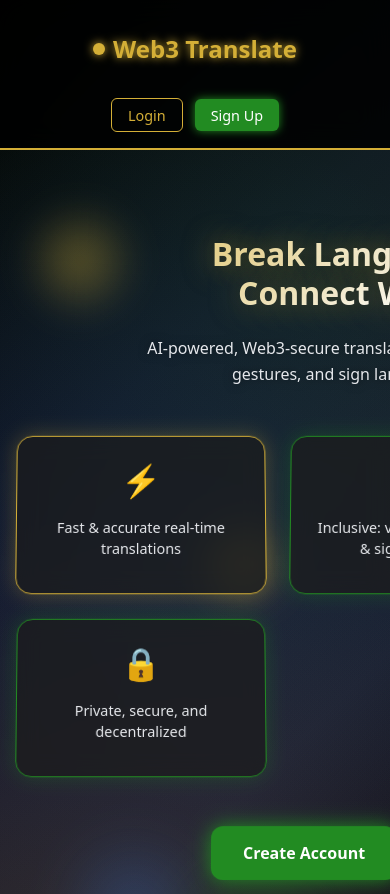
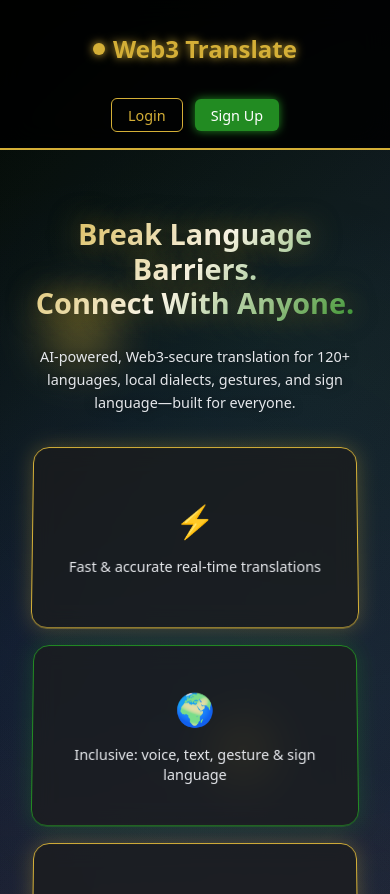
Before and after one commit to lauritalkdev/web3-translation-website, a React (Vite) app: page / in a window 390 px wide. Shown: the top 894 px of the page. Built offline with nearby package versions, Linux system fonts and the light colour scheme.

Commit message:
Fixed mobile layout for logged-in users, enhanced responsive design with better media queries, improved mobile spacing and padding

```diff
--- a/src/pages/Home.tsx
+++ b/src/pages/Home.tsx
@@ -103,6 +103,56 @@ export default function Home() {
             .mobile-user-info {
               text-align: center;
               margin-bottom: 0.5rem;
+              font-size: 0.8rem;
+            }
+
+            .mobile-content {
+              padding: 2rem 1rem;
+            }
+
+            .mobile-grid {
+              grid-template-columns: 1fr;
+              gap: 1rem;
+              margin: 0 auto 2rem;
+              max-width: 100%;
+            }
+
+            .mobile-feature {
+              padding: 1rem;
+              margin: 0 0.5rem;
+            }
+
+            .mobile-buttons {
+              gap: 0.75rem;
+              padding: 0 0.5rem;
+            }
+
+            .mobile-button {
+              padding: 0.75rem 1.5rem;
+              font-size: 0.9rem;
+              width: 100%;
+              max-width: 280px;
+            }
+          }
+
+          @media (max-width: 480px) {
+            .mobile-user-info {
+              font-size: 0.75rem;
+            }
+
+            .mobile-nav-buttons button {
+              padding: 0.35rem 0.75rem;
+              font-size: 0.8rem;
+            }
+
+            .mobile-content h1 {
+              font-size: 1.8rem;
+              margin-bottom: 1rem;
+            }
+
+            .mobile-content p {
+              font-size: 0.9rem;
+              margin-bottom: 2rem;
             }
           }
         `}
@@ -281,19 +331,21 @@ export default function Home() {
         </div>
       </nav>
 
-      {/* Hero Section */}
-      <div style={{
+      {/* Hero Section - Mobile Optimized */}
+      <div className="mobile-content" style={{
         maxWidth: '1200px',
         margin: '0 auto',
-        padding: '4rem 1rem',
+        padding: '3rem 1rem',
         textAlign: 'center',
         position: 'relative',
         zIndex: 5,
-        flex: '1'
+        flex: '1',
+        width: '100%',
+        boxSizing: 'border-box'
       }}>
         {/* Main Title */}
         <h1 style={{
-          fontSize: 'clamp(2rem, 5vw, 3.5rem)',
+          fontSize: 'clamp(1.8rem, 5vw, 3.5rem)',
           fontWeight: 'bold',
           marginBottom: '1.5rem',
           background: 'linear-gradient(135deg, #D4AF37 0%, #FFFFFF 50%, #228B22 100%)',
@@ -301,32 +353,35 @@ export default function Home() {
           WebkitBackgroundClip: 'text',
           color: 'transparent',
           textShadow: '0 0 30px rgba(212, 175, 55, 0.5)',
-          lineHeight: '1.2'
+          lineHeight: '1.2',
+          padding: '0 0.5rem'
         }}>
           Break Language Barriers.<br />Connect With Anyone.
         </h1>
 
         {/* Subtitle */}
         <p style={{
-          fontSize: 'clamp(1rem, 3vw, 1.25rem)',
+          fontSize: 'clamp(0.9rem, 3vw, 1.25rem)',
           color: '#E5E7EB',
-          marginBottom: '3rem',
+          marginBottom: '2rem',
           maxWidth: '600px',
-          margin: '0 auto 3rem',
+          margin: '0 auto 2rem',
           lineHeight: '1.6',
-          textShadow: '0 0 10px rgba(0, 0, 0, 0.5)'
+          textShadow: '0 0 10px rgba(0, 0, 0, 0.5)',
+          padding: '0 0.5rem'
         }}>
           AI-powered, Web3-secure translation for 120+ languages, local dialects, gestures, and sign language—built for everyone.
         </p>
 
-        {/* Key Features Grid */}
-        <div style={{
+        {/* Key Features Grid - Mobile Optimized */}
+        <div className="mobile-grid" style={{
           display: 'grid',
-          gridTemplateColumns: 'repeat(auto-fit, minmax(250px, 1fr))',
-          gap: '1.5rem',
-          marginBottom: '3rem',
+          gridTemplateColumns: 'repeat(auto-fit, minmax(280px, 1fr))',
+          gap: '1rem',
+          marginBottom: '2rem',
           maxWidth: '1000px',
-          margin: '0 auto 3rem'
+          margin: '0 auto 2rem',
+          padding: '0 0.5rem'
         }}>
           {[
             { icon: '⚡', text: 'Fast & accurate real-time translations' },
@@ -334,7 +389,7 @@ export default function Home() {
             { icon: '👥', text: 'Accessible for travelers, students & impaired users' },
             { icon: '🔒', text: 'Private, secure, and decentralized' }
           ].map((feature, index) => (
-            <div key={index} style={{
+            <div key={index} className="mobile-feature" style={{
               backgroundColor: 'rgba(26, 26, 26, 0.7)',
               padding: '1.25rem',
               borderRadius: '1rem',
@@ -343,7 +398,11 @@ export default function Home() {
               boxShadow: `0 0 20px rgba(${index % 2 === 0 ? '212, 175, 55' : '34, 139, 34'}, 0.3)`,
               transform: 'perspective(1000px) rotateX(5deg)',
               transition: 'all 0.3s ease',
-              backdropFilter: 'blur(10px)'
+              backdropFilter: 'blur(10px)',
+              minHeight: '140px',
+              display: 'flex',
+              flexDirection: 'column',
+              justifyContent: 'center'
             }}
             onMouseOver={(e) => {
               e.currentTarget.style.transform = 'perspective(1000px) rotateX(0deg) translateY(-5px)';
@@ -355,17 +414,18 @@ export default function Home() {
             }}
             >
               <div style={{ fontSize: '2rem', marginBottom: '0.75rem' }}>{feature.icon}</div>
-              <p style={{ color: '#E5E7EB', fontSize: '0.9rem', lineHeight: '1.4' }}>{feature.text}</p>
+              <p style={{ color: '#E5E7EB', fontSize: '0.9rem', lineHeight: '1.4', margin: 0 }}>{feature.text}</p>
             </div>
           ))}
         </div>
 
-        {/* Action Buttons */}
-        <div style={{ display: 'flex', gap: '1rem', justifyContent: 'center', flexWrap: 'wrap', marginBottom: '3rem' }}>
+        {/* Action Buttons - Mobile Optimized */}
+        <div className="mobile-buttons" style={{ display: 'flex', gap: '1rem', justifyContent: 'center', flexWrap: 'wrap', marginBottom: '2rem', padding: '0 0.5rem' }}>
           {!user ? (
             <>
               <button
                 onClick={() => navigate('/register')}
+                className="mobile-button"
                 style={{
                   backgroundColor: '#228B22',
                   color: '#ffffff',
@@ -392,6 +452,7 @@ export default function Home() {
               </button>
               <button
                 onClick={() => navigate('/login')}
+                className="mobile-button"
                 style={{
                   backgroundColor: 'transparent',
                   color: '#D4AF37',
@@ -424,6 +485,7 @@ export default function Home() {
           ) : (
             <button
               onClick={() => navigate('/billing')}
+              className="mobile-button"
               style={{
                 backgroundColor: '#D4AF37',
                 color: '#000000',
@@ -487,7 +549,7 @@ export default function Home() {
             </p>
           </div>
 
-                   {/* Social Links - Professional LinkedIn Icon */}
+          {/* Social Links - Professional LinkedIn Icon */}
           <div style={{ display: 'flex', alignItems: 'center', gap: '1rem' }}>
             <p style={{ color: '#E5E7EB', fontSize: '0.9rem', margin: 0 }}>
               Connect with us:
```
